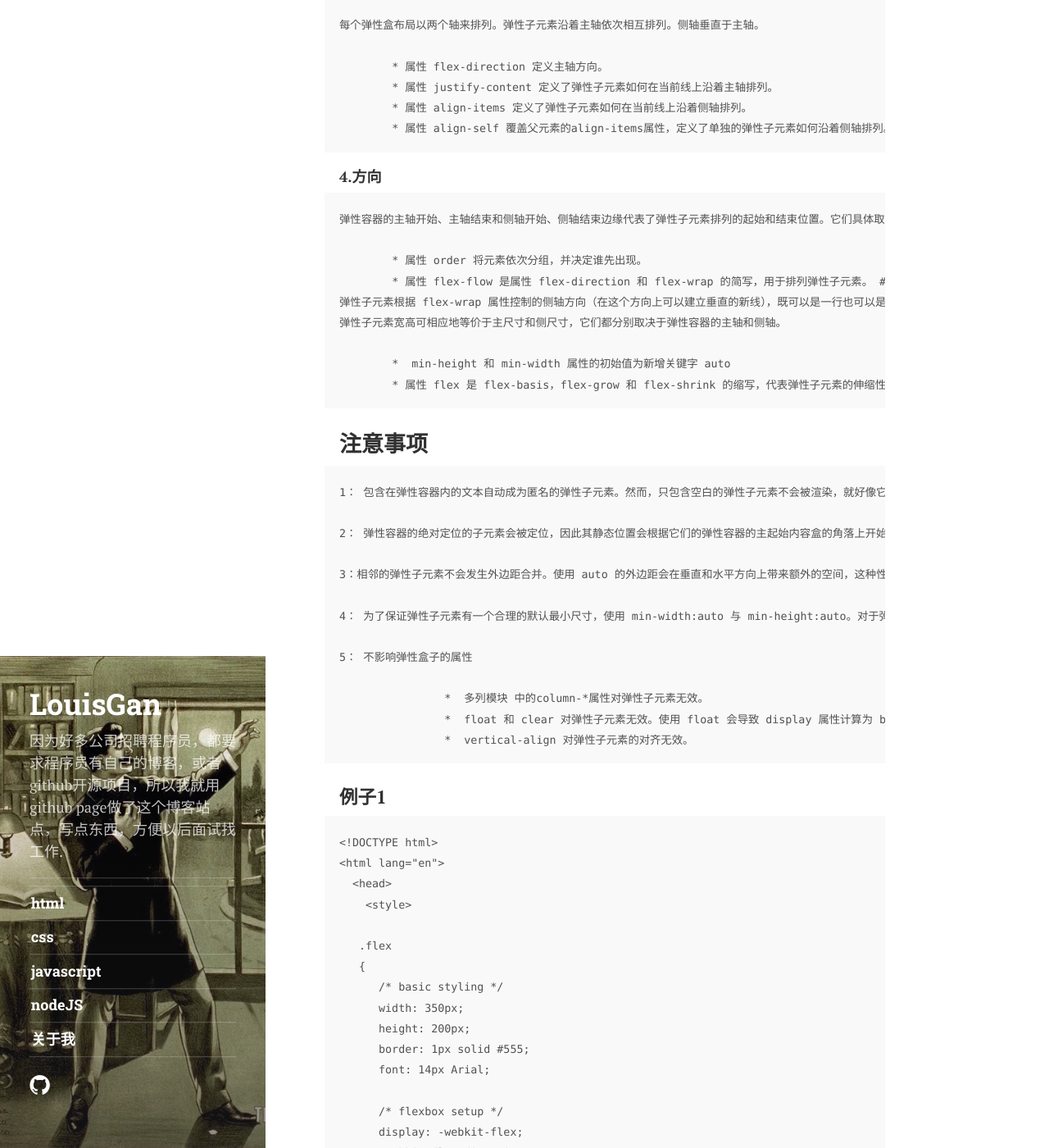
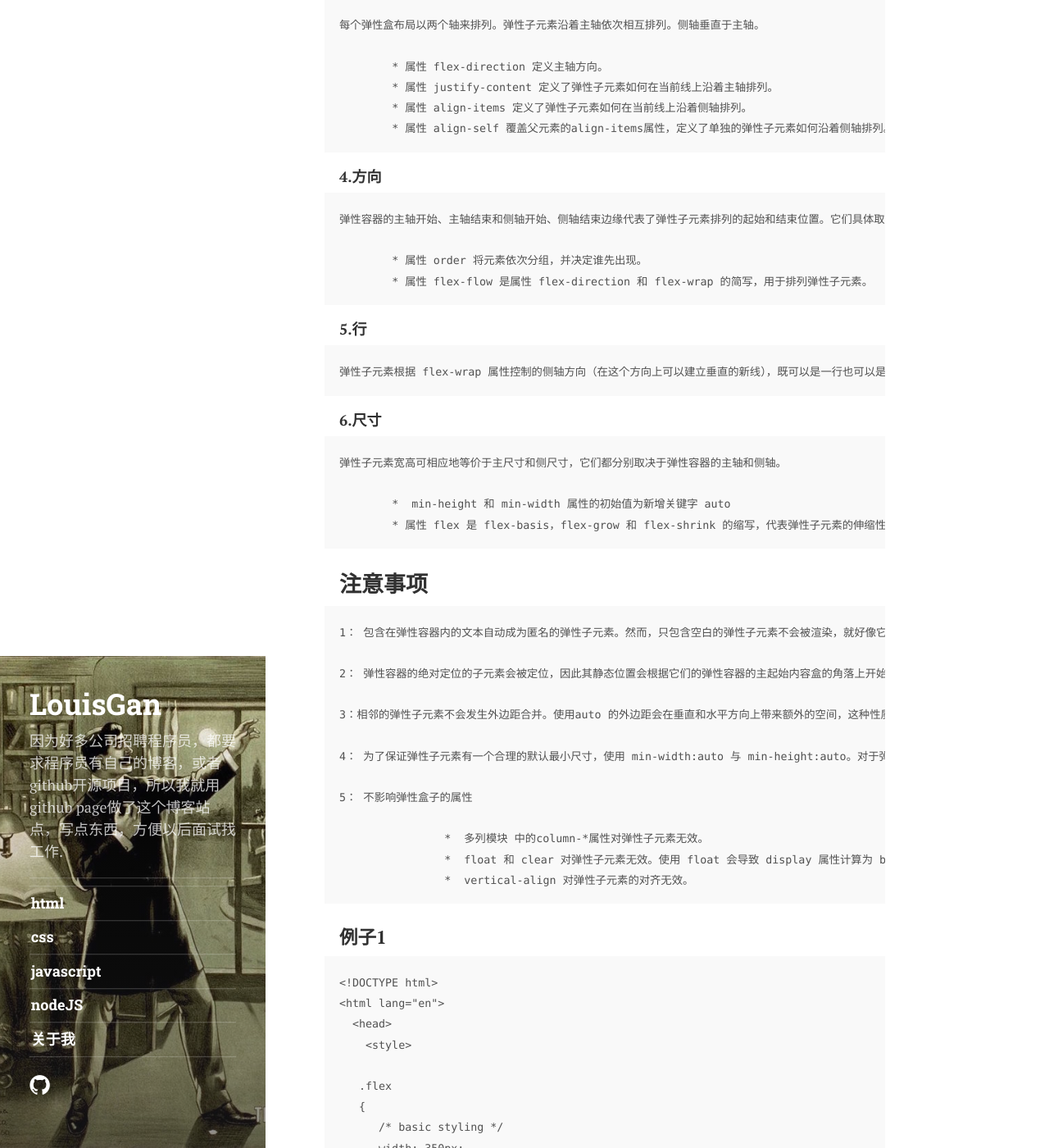
Before and after one commit to ganpeng/ganpeng.github.io, a Jekyll site: the page built from _posts/2014-5-6-flex-study.md, in a window 1280 px wide and 1400 px high, scrolled down 1158 px. Shown: the whole window at 82% size. Built offline with Jekyll 4.4.1, drawn with Linux system fonts in a browser that asks for light colours; nearby versions of some CDN libraries; some web fonts are replaced; some of the changed text lies outside the part shown.

Commit message:
调整局部样式

```diff
--- a/_posts/2014-5-6-flex-study.md
+++ b/_posts/2014-5-6-flex-study.md
@@ -12,9 +12,9 @@ tags: [css]
 
 ## 弹性盒模型的概念
 
-	    CSS3 弹性盒（ Flexible Box 或 flexbox），是一种当页面需要适应不同的屏幕大小以及设备类型时确保元素拥有恰当的行为的布局方式。
-	    弹性盒中的子元素通过在各个方向放置就可以以弹性的尺寸适应父元素的显示区域。由于子元素的显示顺序和它们在代码中 的顺序是独立的，通过使用弹性盒，定位子元素变得更加简单，复杂的布局也能够使用更清晰的代码更简单的实现。独立显示被设定成只针对可见元素，而不是基于代码的声明和导航顺序。
-		弹性盒布局的定义中，它可以自动调整子元素的高和宽，来很好的填充任何显示设备中的可用显示空间，收缩内容防止内容溢出。
+    CSS3 弹性盒（ Flexible Box 或 flexbox），是一种当页面需要适应不同的屏幕大小以及设备类型时确保元素拥有恰当的行为的布局方式。
+    弹性盒中的子元素通过在各个方向放置就可以以弹性的尺寸适应父元素的显示区域。由于子元素的显示顺序和它们在代码中 的顺序是独立的，通过使用弹性盒，定位子元素变得更加简单，复杂的布局也能够使用更清晰的代码更简单的实现。独立显示被设定成只针对可见元素，而不是基于代码的声明和导航顺序。
+	弹性盒布局的定义中，它可以自动调整子元素的高和宽，来很好的填充任何显示设备中的可用显示空间，收缩内容防止内容溢出。
 	不同于块级元素基于垂直方向布局以及行内元素基于水平方向布局，弹性盒布局的算法是方向无关的。 虽然块级元素布局在页面中工作良好，但是其定义不足以支持那种需要根据用户代理从竖直切换成水平等变化而进行方向切换、大小调整、拉伸、收缩的引用组件。不同于将要出现的网格布局针对目标为大比例布局，弹性盒布局更适用于应用组件和小比例布局。这两种都是CSS工作组为了能与不同用户代理、不同书写模式和其他弹性需要进行协作而做出的努力。
 
 
@@ -43,12 +43,14 @@ tags: [css]
 		* 属性 align-self 覆盖父元素的align-items属性，定义了单独的弹性子元素如何沿着侧轴排列。
 
 #### 4.方向
-	弹性容器的主轴开始、主轴结束和侧轴开始、侧轴结束边缘代表了弹性子元素排列的起始和结束位置。它们具体取决于由	writing-mode（从左到右、从右到左等等）属性建立的向量中的主轴和侧轴位置。
+	弹性容器的主轴开始、主轴结束和侧轴开始、侧轴结束边缘代表了弹性子元素排列的起始和结束位置。它们具体取决于由writing-mode（从左到右、从右到左等等）属性建立的向量中的主轴和侧轴位置。
 
 		* 属性 order 将元素依次分组，并决定谁先出现。
 		* 属性 flex-flow 是属性 flex-direction 和 flex-wrap 的简写，用于排列弹性子元素。
+
 #### 5.行
 	弹性子元素根据 flex-wrap 属性控制的侧轴方向（在这个方向上可以建立垂直的新线），既可以是一行也可以是多行排	列。
+
 #### 6.尺寸
 	弹性子元素宽高可相应地等价于主尺寸和侧尺寸，它们都分别取决于弹性容器的主轴和侧轴。
 
@@ -57,13 +59,13 @@ tags: [css]
 
 
 ## 注意事项
-	1： 包含在弹性容器内的文本自动成为匿名的弹性子元素。然而，只包含空白的弹性子元素不会被渲染，就好像它被设定为 		display:none 一样。
+	1： 包含在弹性容器内的文本自动成为匿名的弹性子元素。然而，只包含空白的弹性子元素不会被渲染，就好像它被设定为display:none 一样。
 
 	2： 弹性容器的绝对定位的子元素会被定位，因此其静态位置会根据它们的弹性容器的主起始内容盒的角落上开始。
 
-	3：相邻的弹性子元素不会发生外边距合并。使用 auto 的外边距会在垂直和水平方向上带来额外的空间，这种性质可用于		对齐或分隔临近的弹性子元素。
+	3：相邻的弹性子元素不会发生外边距合并。使用auto 的外边距会在垂直和水平方向上带来额外的空间，这种性质可用于		对齐或分隔临近的弹性子元素。
 
-	4： 为了保证弹性子元素有一个合理的默认最小尺寸，使用 min-width:auto 与 min-height:auto。对于弹性子元		素， auto 属性计算其最小的宽高不小于其内容的尺寸，保证在渲染时其大小足够容纳内容。
+	4： 为了保证弹性子元素有一个合理的默认最小尺寸，使用 min-width:auto 与 min-height:auto。对于弹性子元素， auto 属性计算其最小的宽高不小于其内容的尺寸，保证在渲染时其大小足够容纳内容。
 
 	5： 不影响弹性盒子的属性
 
@@ -357,8 +359,7 @@ tags: [css]
 
 效果
 
-
-<div style="font-family: "Courier New", "Lucida Console", monospace;">
+<div style='font-family: "Courier New", "Lucida Console", monospace;'>
  <p>justify-content: flex-start</p>
   <div id="flex-start" style="display:flex;justify-content: flex-start;">
     <div style="  width: 50px; height: 50px; background: linear-gradient(-45deg, #788cff, #b4c8ff);"></div>
```
